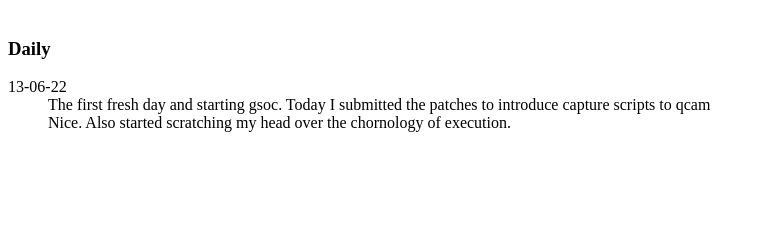
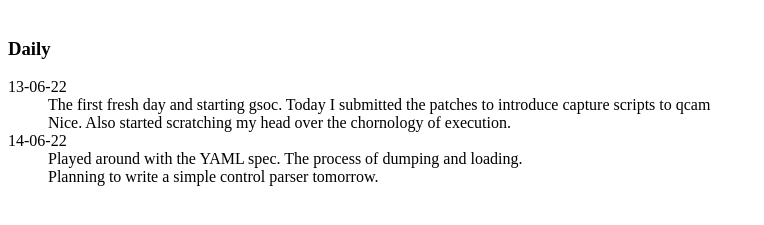
Before and after one commit to DevUt/DevUt.github.io, a plain HTML site: page index.html in a window 1280 px wide. Shown: the part 79-304 px from the top of the page, without its empty margins (0-764 px from the left). Drawn offline with Linux system fonts and the light colour scheme.

Commit message:
14-06-22

```diff
--- a/index.html
+++ b/index.html
@@ -18,6 +18,12 @@
             <br>
             Nice. Also started scratching my head over the chornology of execution.
         </dd>
+        <dt>14-06-22</dt>
+        <dd>
+            Played around with the YAML spec. The process of dumping and loading.
+            <br>
+            Planning to write a simple control parser tomorrow.
+        </dd>
     </dl>
 </body>
 
```
